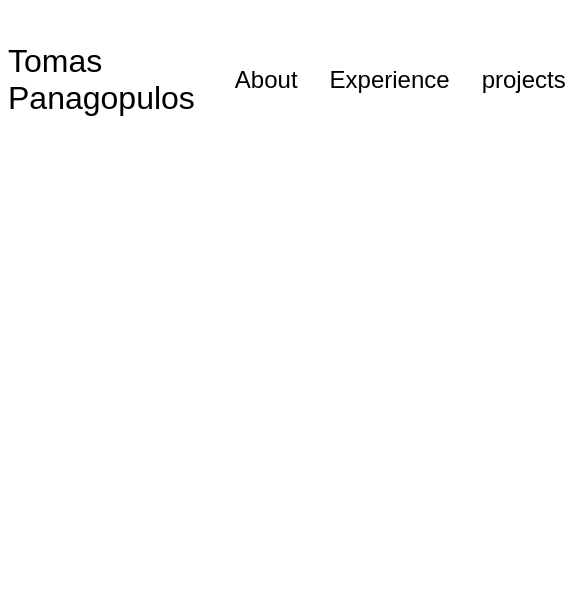
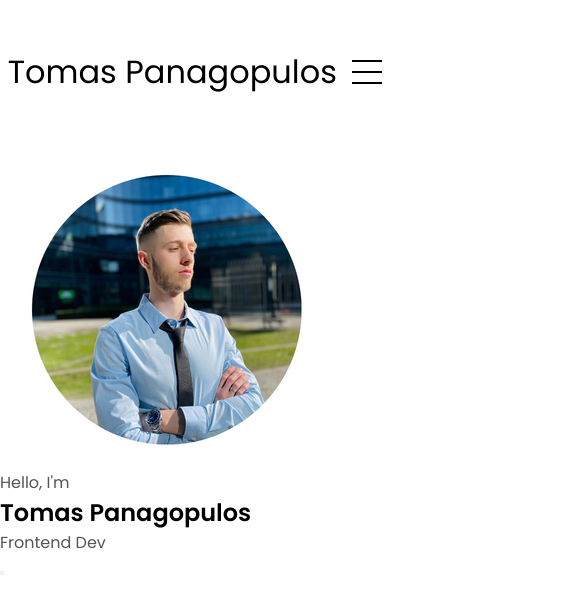
Before and after one commit to Panagopulos/Portofolio-website, a plain HTML site: page index.html in a window 390 px wide. Shown: the top 614 px of the page, 585 px wide, since content can reach past the window. Drawn offline with Linux system fonts and the light colour scheme.

Commit message:
Creating and styling hamburger menu. Placing profile picture. Creating welcome section.

```diff
--- a/index.html
+++ b/index.html
@@ -22,19 +22,32 @@
   <nav id="hamburger-nav">
     <div class="logo">Tomas Panagopulos</div>
     <div class="hamburger-menu">
-      <div class="hamburger icon" onclick="toggleMenu()">
+      <div class="hamburger-icon" onclick="toggleMenu()">
         <span></span>
         <span></span>
         <span></span>
       </div>
       <div class="menu-links">
         <li><a href="#about" onclick="toggleMenu()">About</a></li>
-        <li><a href="#experience">Experience</a></li>
-        <li><a href="#projects">projects</a></li>
-        <li><a href="#contact">contact</a></li>
+        <li><a href="#experience" onclick="toggleMenu()">Experience</a></li>
+        <li><a href="#projects" onclick="toggleMenu()">projects</a></li>
+        <li><a href="#contact" onclick="toggleMenu()">contact</a></li>
       </div>
     </div>
   </nav>
+  <section id="profile">
+    <div  class="section__pic-container">
+      <img src="./assets/profilePicT.png" alt="Tomas Panagopulos profile picture">
+    </div>
+    <div class="section__text">
+      <p class="section__text__p1">Hello, I'm</p>
+      <h1 class="title">Tomas Panagopulos</h1>
+      <p class="section__text__p2">Frontend Dev</p>
+      <div class="btn-container">
+        <button class="btn btn-color-2" onclick="window.open('./assets/re')"></button>
+      </div>
+    </div>
+  </section>
   <script src="script.js"></script>
 </body>
 </html>
--- a/mediaqueries.css
+++ b/mediaqueries.css
@@ -0,0 +1,8 @@
+@media screen and (max-width: 1200px) {
+  #desktop-nav {
+    display: none;
+  }
+  #hamburger-nav {
+    display: flex;
+  }
+}
--- a/script.js
+++ b/script.js
@@ -0,0 +1,7 @@
+function toggleMenu() {
+  const menu = document.querySelector('.menu-links');
+  const icon = document.querySelector('.hamburger-icon');
+
+  menu.classList.toggle('open')
+  icon.classList.toggle('open');
+}
--- a/style.css
+++ b/style.css
@@ -1,7 +1,7 @@
 /*GENERAL*/
 
 
-@import url('https://fonts.googleapis.com/css2?family=Poppins:ital,wght@0,400;0,500;0,600;1,300&display=swap')
+@import url('https://fonts.googleapis.com/css2?family=Poppins:ital,wght@0,400;0,500;0,600;1,300&display=swap');
 
 
 * {
@@ -87,3 +87,60 @@ a:hover {
   width: 30px;
   cursor: pointer;
 }
+
+.hamburger-icon span {
+  width: 100%;
+  height: 2px;
+  background-color: rgb(0, 0, 0);
+  transition: all 0.3 ease-in-out;
+}
+
+.menu-links {
+  position: absolute;
+  top: 100%;
+  right: 0%;
+  background-color: white;
+  width: fit-content;
+  max-height: 0;
+  overflow: hidden;
+  transition: all 0.3 ease-in-out;
+}
+
+.menu-links a {
+  display:block;
+  padding: 10px;
+  text-align: center;
+  color: black;
+  text-decoration: none;
+  transition: all 0.3 ease-in-out;
+}
+
+.menu-links li {
+  list-style: none;
+}
+
+.menu-links.open {
+  max-height: 300px;
+}
+
+.hamburger-icon.open span:first-child {
+  transform: rotate(45deg) translate(10px, 5px);
+}
+.hamburger-icon.open span:nth-child(2) {
+  opacity: 0;
+}
+.hamburger-icon.open span:last-child {
+  transform: rotate(-45deg) translate(10px, -5px);
+}
+
+.hamburger-icon span:first-child {
+  transform: none;
+}
+.hamburger-icon span:first-child {
+  opacity: 1;
+}
+.hamburger-icon span:first-child {
+  transform: none;
+}
+
+/* SECTIONS */
```
Also changed, not shown: assets/profilePicT.png (added).
